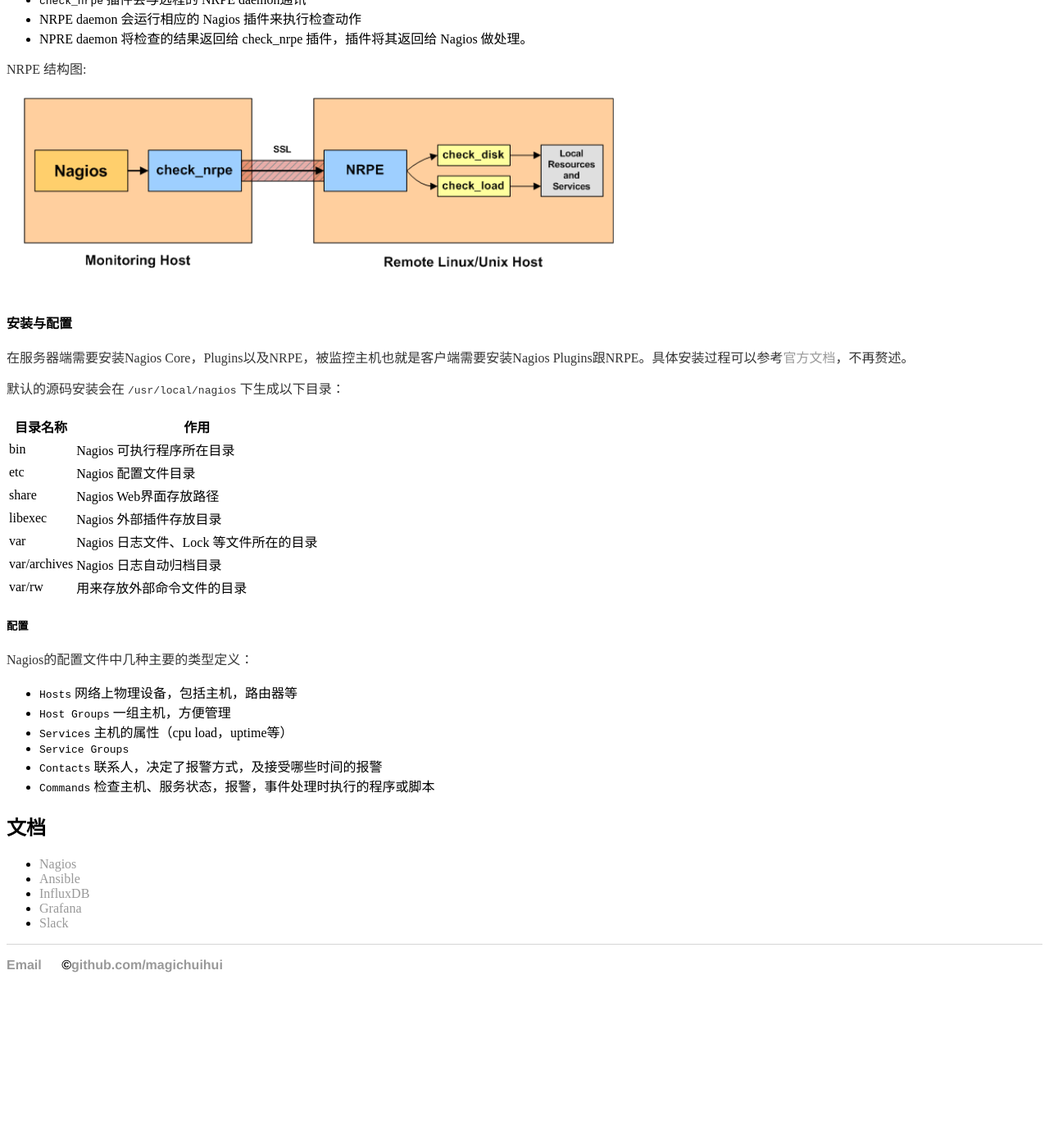
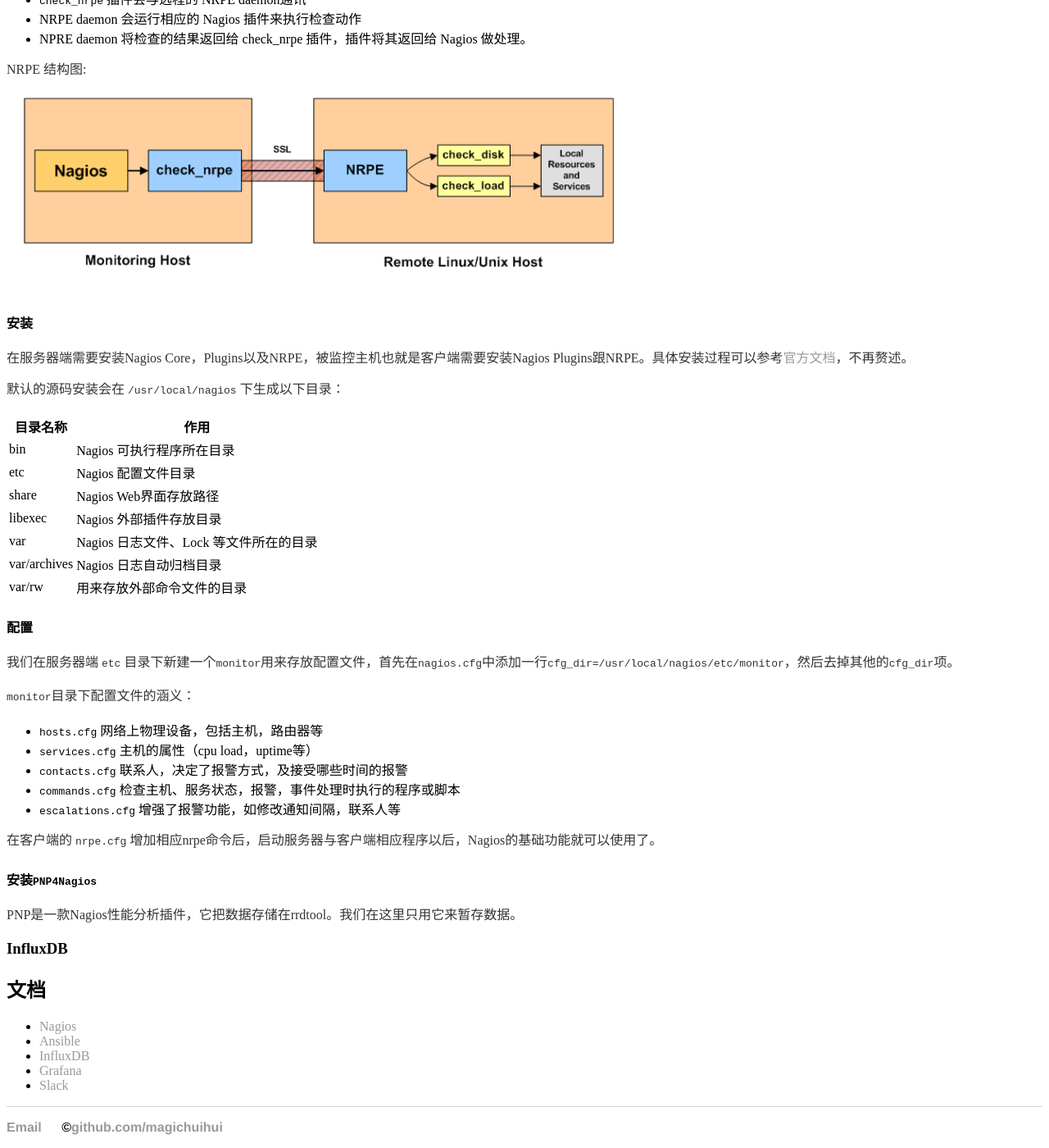
Before and after one commit to magichuihui/magichuihui.github.io, a Jekyll site: the page built from _posts/2017-11-06-nagios-ansible.md, in a window 1280 px wide and 1400 px high, scrolled down 828 px. Shown: the whole window at 82% size. Built offline with Jekyll 4.4.1, drawn with Linux system fonts in a browser that asks for light colours; before the commit the page ends 2030 px from its top, so only the background shows below that.

Commit message:
changer markdown parser

```diff
--- a/_posts/2017-11-06-nagios-ansible.md
+++ b/_posts/2017-11-06-nagios-ansible.md
@@ -47,24 +47,32 @@
 | 目录名称 | 作用 |
 | -------- | ---- |
 | bin | Nagios 可执行程序所在目录 |
-|etc | Nagios 配置文件目录 |
+| etc | Nagios 配置文件目录 |
 | share | Nagios Web界面存放路径 |
 | libexec | Nagios 外部插件存放目录 |
 | var | Nagios 日志文件、Lock 等文件所在的目录 |
 | var/archives | Nagios 日志自动归档目录 |
 | var/rw | 用来存放外部命令文件的目录 |
 
-##### 配置
+#### 配置
 
-Nagios的配置文件中几种主要的类型定义：
+我们在服务器端 `etc` 目录下新建一个`monitor`用来存放配置文件，首先在`nagios.cfg`中添加一行`cfg_dir=/usr/local/nagios/etc/monitor`，然后去掉其他的`cfg_dir`项。
 
-* `Hosts` 网络上物理设备，包括主机，路由器等
-* `Host Groups` 一组主机，方便管理
-* `Services` 主机的属性（cpu load，uptime等）
-* `Service Groups`
-* `Contacts` 联系人，决定了报警方式，及接受哪些时间的报警
-* `Commands` 检查主机、服务状态，报警，事件处理时执行的程序或脚本
+`monitor`目录下配置文件的涵义：
 
+* `hosts.cfg` 网络上物理设备，包括主机，路由器等
+* `services.cfg` 主机的属性（cpu load，uptime等）
+* `contacts.cfg` 联系人，决定了报警方式，及接受哪些时间的报警
+* `commands.cfg` 检查主机、服务状态，报警，事件处理时执行的程序或脚本
+* `escalations.cfg` 增强了报警功能，如修改通知间隔，联系人等
+
+在客户端的 `nrpe.cfg` 增加相应nrpe命令后，启动服务器与客户端相应程序以后，Nagios的基础功能就可以使用了。
+
+#### 安装`PNP4Nagios`
+
+PNP是一款Nagios性能分析插件，它把数据存储在rrdtool。我们在这里只用它来暂存数据。
+
+### InfluxDB
 
 
 
```
Also changed, not shown: other parts of _posts/2017-11-06-nagios-ansible.md (+1 -1 lines).
